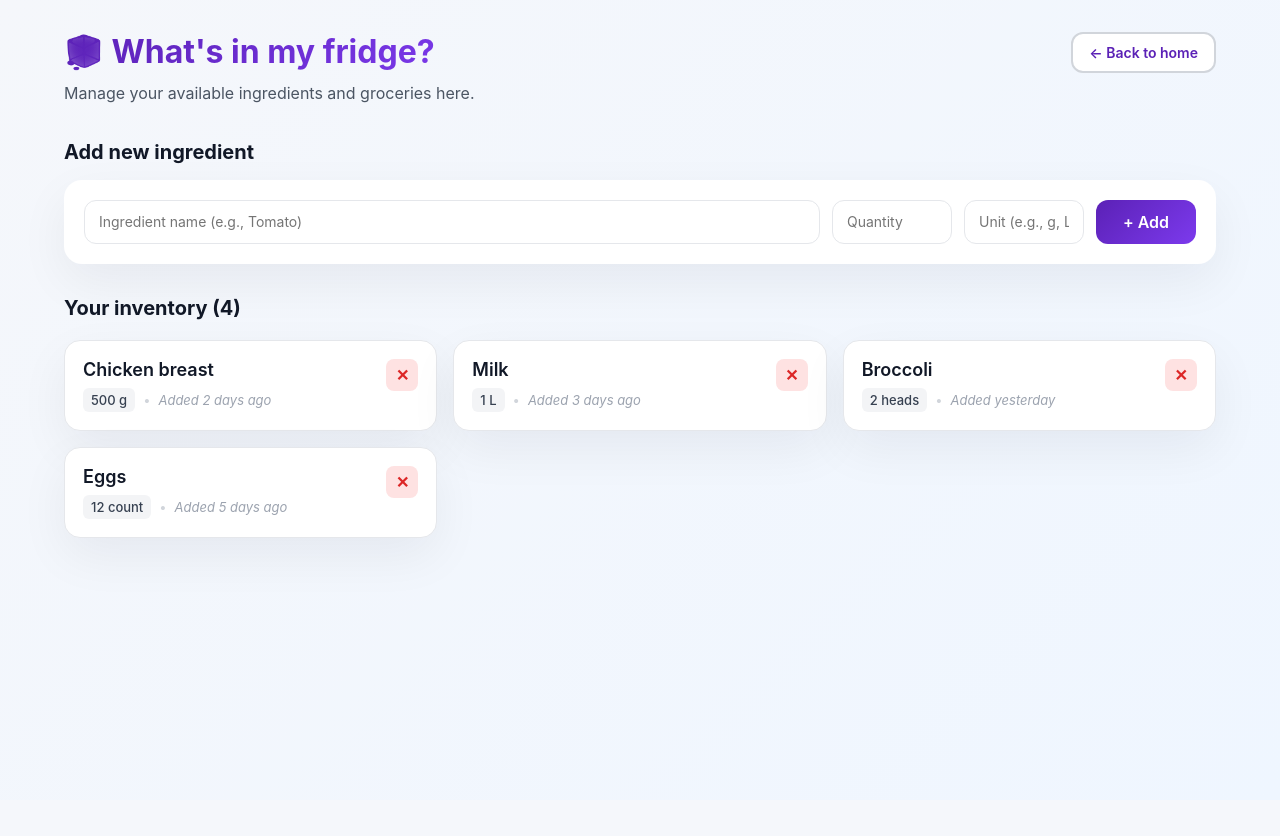
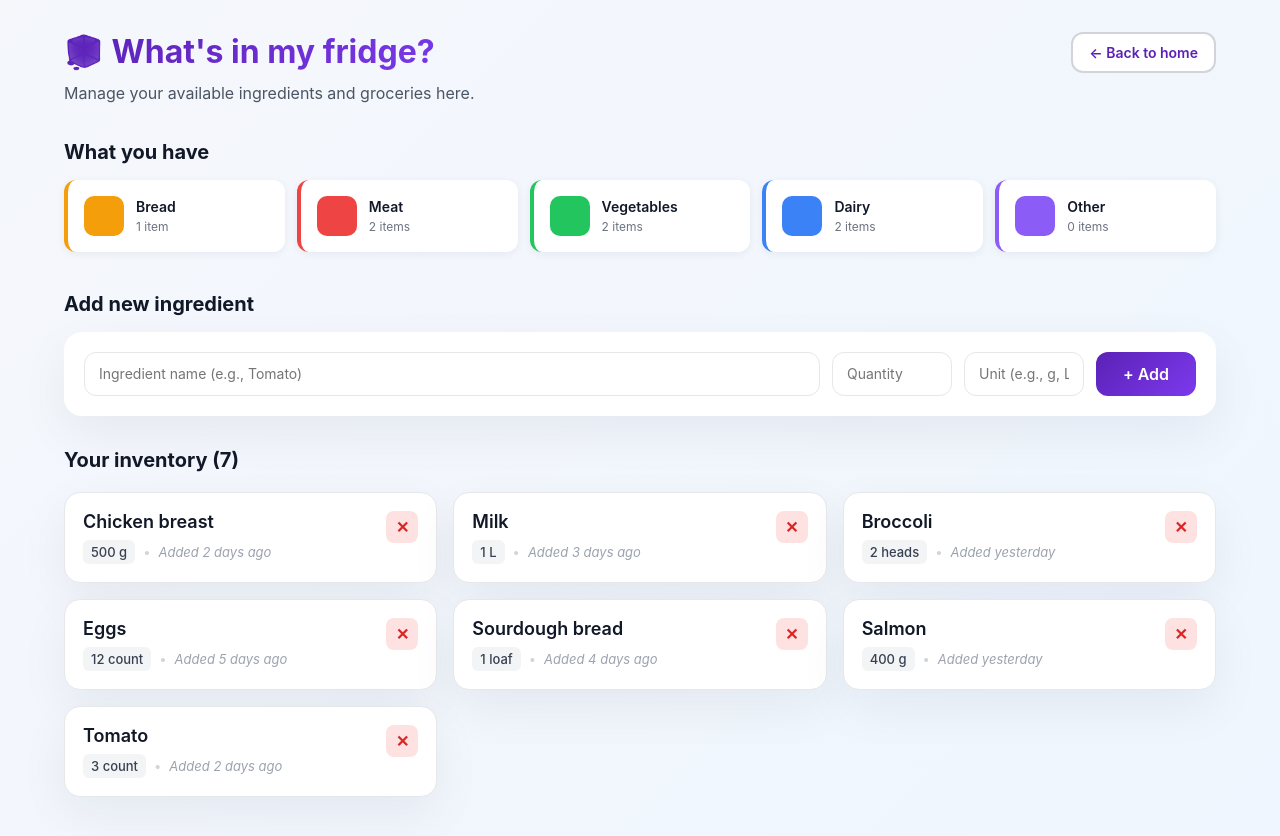
Before and after one commit to mathildegpgp/Recipe-app, a React (Vite) app: page / in a window 1280 px wide. Both pictures are taken after a click on the button "🧊 My Fridge". Before the commit the page ends 800 px from the top, so only its background shows below. Built offline with nearby package versions, Linux system fonts and the light colour scheme.

Commit message:
Add category summary to fridge inventory page

```diff
--- a/src/pages/FridgeInventory.tsx
+++ b/src/pages/FridgeInventory.tsx
@@ -1,11 +1,33 @@
-import { useState } from 'react';
+import { useState, useMemo } from 'react';
+
+type IngredientCategory = 'bread' | 'meat' | 'vegetables' | 'dairy' | 'other';
 
 type Ingredient = {
   id: string;
   name: string;
   quantity?: string;
   unit?: string;
+  category: IngredientCategory;
   addedDate: Date;
+};
+
+const categoryColors: Record<IngredientCategory, string> = {
+  bread: '#f59e0b',
+  meat: '#ef4444',
+  vegetables: '#22c55e',
+  dairy: '#3b82f6',
+  other: '#8b5cf6'
+};
+
+const categorizeIngredient = (name: string): IngredientCategory => {
+  const lowerName = name.toLowerCase();
+
+  if (lowerName.match(/bread|toast|bagel|baguette|croissant|roll|bun/)) return 'bread';
+  if (lowerName.match(/chicken|beef|pork|turkey|lamb|fish|salmon|steak|meat/)) return 'meat';
+  if (lowerName.match(/broccoli|tomato|carrot|lettuce|spinach|pepper|onion|garlic|vegetable|cucumber|zucchini/)) return 'vegetables';
+  if (lowerName.match(/milk|cheese|yogurt|butter|cream|dairy|ice cream/)) return 'dairy';
+
+  return 'other';
 };
 
 type FridgeInventoryProps = {
@@ -14,24 +36,45 @@ type FridgeInventoryProps = {
 
 function FridgeInventory({ onNavigateHome }: FridgeInventoryProps) {
   const [ingredients, setIngredients] = useState<Ingredient[]>([
-    { id: '1', name: 'Chicken breast', quantity: '500', unit: 'g', addedDate: new Date(Date.now() - 2 * 24 * 60 * 60 * 1000) },
-    { id: '2', name: 'Milk', quantity: '1', unit: 'L', addedDate: new Date(Date.now() - 3 * 24 * 60 * 60 * 1000) },
-    { id: '3', name: 'Broccoli', quantity: '2', unit: 'heads', addedDate: new Date(Date.now() - 1 * 24 * 60 * 60 * 1000) },
-    { id: '4', name: 'Eggs', quantity: '12', unit: 'count', addedDate: new Date(Date.now() - 5 * 24 * 60 * 60 * 1000) },
+    { id: '1', name: 'Chicken breast', quantity: '500', unit: 'g', category: 'meat', addedDate: new Date(Date.now() - 2 * 24 * 60 * 60 * 1000) },
+    { id: '2', name: 'Milk', quantity: '1', unit: 'L', category: 'dairy', addedDate: new Date(Date.now() - 3 * 24 * 60 * 60 * 1000) },
+    { id: '3', name: 'Broccoli', quantity: '2', unit: 'heads', category: 'vegetables', addedDate: new Date(Date.now() - 1 * 24 * 60 * 60 * 1000) },
+    { id: '4', name: 'Eggs', quantity: '12', unit: 'count', category: 'dairy', addedDate: new Date(Date.now() - 5 * 24 * 60 * 60 * 1000) },
+    { id: '5', name: 'Sourdough bread', quantity: '1', unit: 'loaf', category: 'bread', addedDate: new Date(Date.now() - 4 * 24 * 60 * 60 * 1000) },
+    { id: '6', name: 'Salmon', quantity: '400', unit: 'g', category: 'meat', addedDate: new Date(Date.now() - 1 * 24 * 60 * 60 * 1000) },
+    { id: '7', name: 'Tomato', quantity: '3', unit: 'count', category: 'vegetables', addedDate: new Date(Date.now() - 2 * 24 * 60 * 60 * 1000) },
   ]);
 
   const [inputName, setInputName] = useState('');
   const [inputQuantity, setInputQuantity] = useState('');
   const [inputUnit, setInputUnit] = useState('');
 
+  const categorySummary = useMemo(() => {
+    const summary: Record<IngredientCategory, number> = {
+      bread: 0,
+      meat: 0,
+      vegetables: 0,
+      dairy: 0,
+      other: 0
+    };
+
+    ingredients.forEach((item) => {
+      summary[item.category]++;
+    });
+
+    return summary;
+  }, [ingredients]);
+
   const addIngredient = () => {
     if (!inputName.trim()) return;
 
+    const category = categorizeIngredient(inputName);
     const newIngredient: Ingredient = {
       id: `${Date.now()}`,
       name: inputName.trim(),
       quantity: inputQuantity || undefined,
       unit: inputUnit || undefined,
+      category,
       addedDate: new Date()
     };
 
@@ -77,6 +120,25 @@ function FridgeInventory({ onNavigateHome }: FridgeInventoryProps) {
       </header>
 
       <main className="fridge-main">
+        <section className="category-summary">
+          <h2>What you have</h2>
+          <div className="summary-cards">
+            {Object.entries(categorySummary).map(([category, count]) => (
+              <div
+                key={category}
+                className="summary-card"
+                style={{ borderColor: categoryColors[category as IngredientCategory] }}
+              >
+                <div className="category-icon" style={{ backgroundColor: categoryColors[category as IngredientCategory] }}></div>
+                <div className="summary-info">
+                  <p className="category-name">{category.charAt(0).toUpperCase() + category.slice(1)}</p>
+                  <p className="item-count">{count} {count === 1 ? 'item' : 'items'}</p>
+                </div>
+              </div>
+            ))}
+          </div>
+        </section>
+
         <section className="add-ingredient-section">
           <h2>Add new ingredient</h2>
           <div className="add-form">
--- a/src/styles.css
+++ b/src/styles.css
@@ -435,6 +435,63 @@ textarea {
   padding: 0 24px 40px;
 }
 
+.category-summary {
+  margin-bottom: 40px;
+}
+
+.category-summary h2 {
+  font-size: 20px;
+  margin-bottom: 16px;
+  color: #111827;
+}
+
+.summary-cards {
+  display: grid;
+  grid-template-columns: repeat(auto-fit, minmax(140px, 1fr));
+  gap: 12px;
+}
+
+.summary-card {
+  background: white;
+  border-left: 4px solid;
+  border-radius: 12px;
+  padding: 16px;
+  display: flex;
+  align-items: center;
+  gap: 12px;
+  box-shadow: 0 2px 8px rgba(15, 23, 42, 0.06);
+  transition: all 0.2s ease;
+}
+
+.summary-card:hover {
+  transform: translateY(-2px);
+  box-shadow: 0 6px 16px rgba(15, 23, 42, 0.1);
+}
+
+.category-icon {
+  width: 40px;
+  height: 40px;
+  border-radius: 10px;
+  flex-shrink: 0;
+}
+
+.summary-info {
+  flex: 1;
+}
+
+.category-name {
+  margin: 0;
+  font-size: 14px;
+  font-weight: 600;
+  color: #111827;
+}
+
+.item-count {
+  margin: 4px 0 0;
+  font-size: 12px;
+  color: #6b7280;
+}
+
 .add-ingredient-section {
   margin-bottom: 32px;
 }
```
